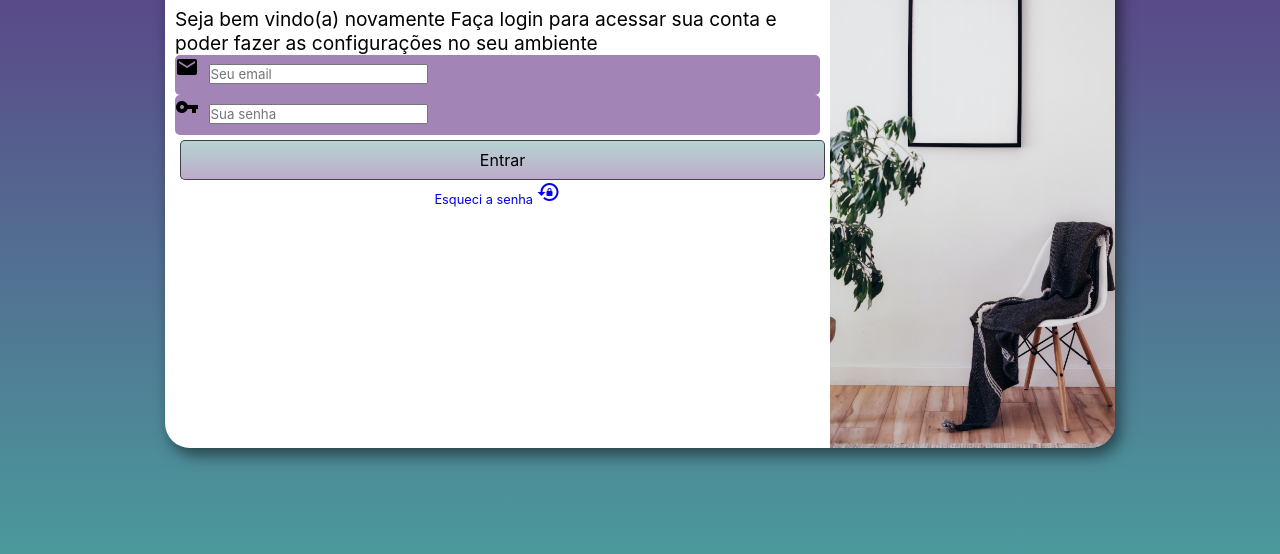
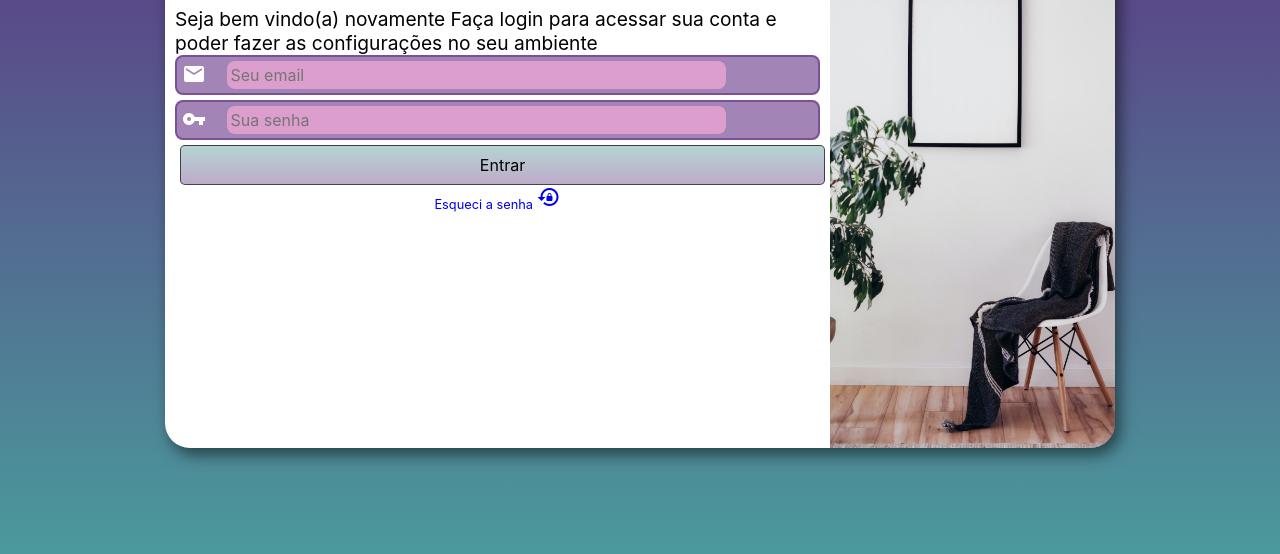
Before and after one commit to Vitor-devs/projeto-login, a plain HTML site: page index.html in a window 1280 px wide. Shown: the part 202-756 px from the top of the page. Drawn offline with Linux system fonts and the light colour scheme.

Commit message:
arrumei o css

```diff
--- a/estilos/style.css
+++ b/estilos/style.css
@@ -30,7 +30,7 @@ main {
     position: absolute;
     top: 50%;
     left: 50%;
-    transform: translate(-50%, -50%);
+
     overflow: hidden;
     box-shadow: 5px 7px 15px rgba(0, 0, 0, 0.521);
 
@@ -39,6 +39,7 @@ main {
     height: 500px;
     border-radius: 25px;
 
+    transform: translate(-50%, -50%);
     transition: width 0.3s, height 0.3s;
     transition-timing-function: ease;
 
@@ -71,7 +72,26 @@ form>.campo {
     width: 100%;
     display: block;
     height: 40px;
-    border-radius: 5px;
+    margin-bottom: 5px;
+    border-radius: 8px;
+    border: 2px solid #602c8294;
+}
+
+.campo > span{
+    color: white;
+    width: 40px;
+    padding: 5px;
+}
+
+.campo > input{
+    background-color: #e4a3d0e1;
+    font-size: 1em;
+    height: 80%;
+    border: 0;
+    border-radius: 8px;
+    padding: 4px;
+    width: 78%;
+    transform: translateY(-5px);
 }
 
 input {
```
